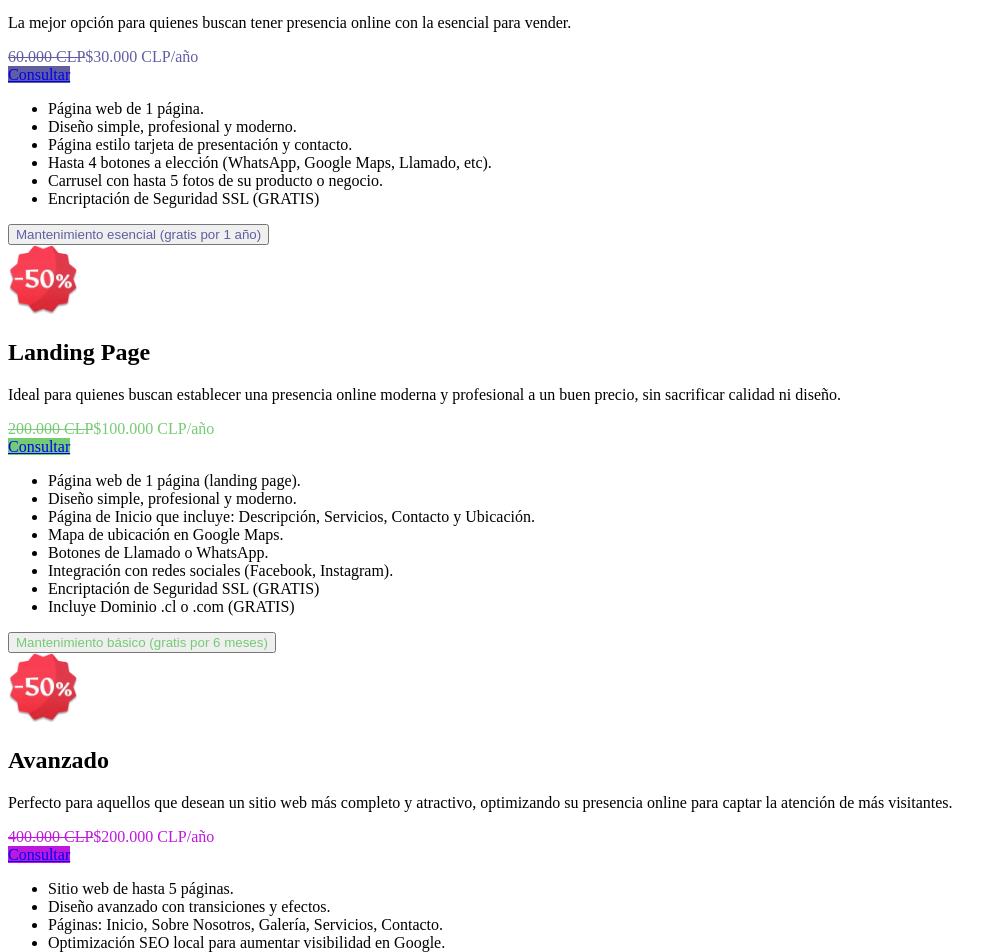
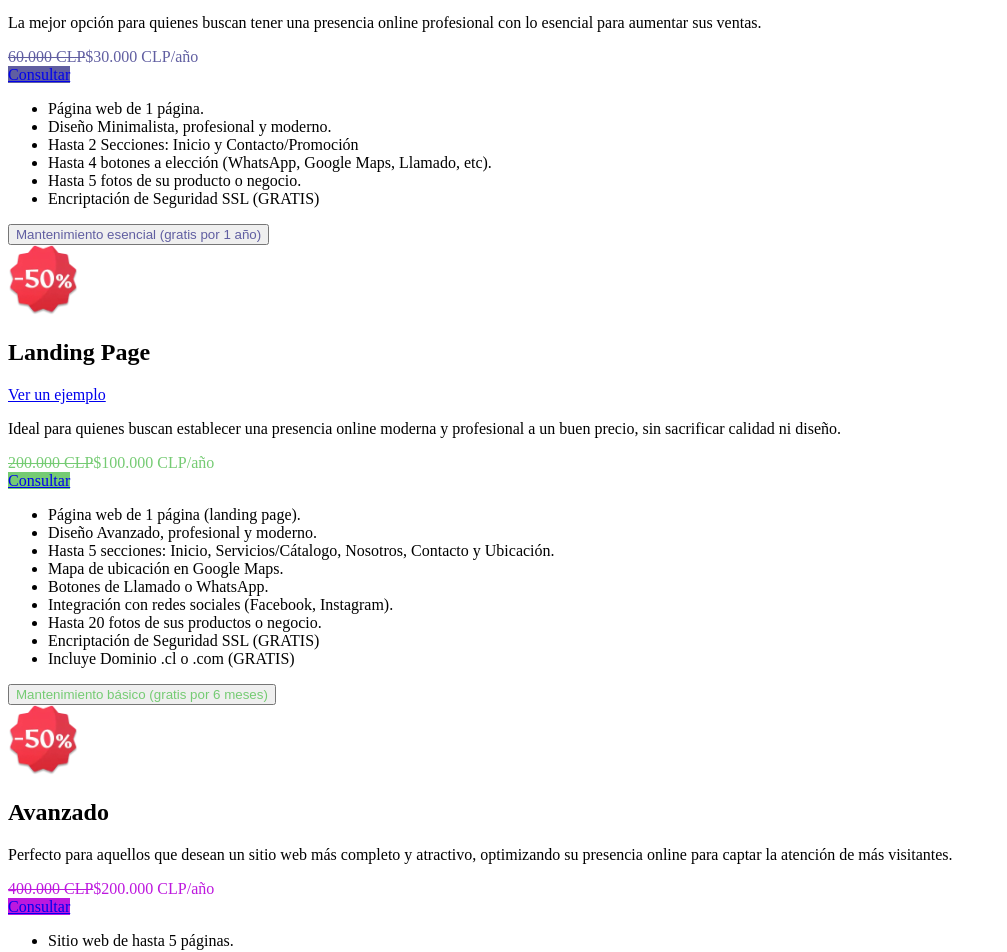
Before and after one commit to imjoaquincancino/react-portfolio, a Next.js app: page /Home in a window 1280 px wide. Shown: the part 3880-4832 px from the top of the page, without its empty margins (0-1007 px from the left). Built offline with nearby package versions, Linux system fonts and the light colour scheme.

Commit message:
Cambios en los planes

```diff
--- a/src/components/Planes.jsx
+++ b/src/components/Planes.jsx
@@ -32,7 +32,7 @@ function PlanCard({
       className="relative md:w-2/5"
     >
       <div
-        className="p-6 flex-grow text-center items-center shadow-xl rounded-2xl flex flex-col bg-gray-900 place-content-stretch text-white w-full hover:shadow-xl hover:-translate-y-2 hover:scale-105 transition-transform duration-500"
+        className="p-6 flex-grow text-center items-center shadow-xl rounded-2xl flex flex-col bg-gray-900 place-content-stretch text-white w-full hover:shadow-xl hover:-translate-y-3 transition-transform duration-500"
         style={{ borderTopColor: color, borderTopWidth: "4px" }}
       >
         {campaign && (
@@ -152,7 +152,7 @@ export function Planes() {
         <div className="bg-gradient-to-l from-[#c440de54] to-[#3393a956] w-3/4 absolute -z-10 rotate-[-7deg] blur-[160px] md:blur-[300px] rounded-full h-screen"></div>
         <div className="container px-4 mx-auto z-10">
           <div className="space-y-1 z-10 sm:flex flex-col sm:justify-center sm:items-center">
-            <span className="bg-clip-text text-xl md:text-2xl text-transparent bg-gradient-to-br from-[#d83333] to-[#f041ff] font-semibold">
+            <span className="bg-clip-text text-xl md:text-2xl text-transparent bg-gradient-to-br from-[#d88333] to-[#ffc341] font-bold">
               Los mejores precios para ti
             </span>
             <h2 className="max-w-screen-lg text-balance text-4xl font-bold md:text-5xl md:leading-tight">
@@ -164,7 +164,7 @@ export function Planes() {
           </div>
           <div className="flex flex-col mt-4 mb-14 text-center">
             {/* Botones de filtro */}
-            <div className="flex justify-center space-x-20">
+            <div className="flex justify-center space-x-24">
               <button
                 className={`py-2.5 px-8 justify-center rounded-[10px] font-bold border flex text-justify items-center gap-x-2.5 transition-transform duration-300 ${
                   filter === "todos"
--- a/src/utils/planes/avanzado.json
+++ b/src/utils/planes/avanzado.json
@@ -19,7 +19,7 @@
       "icon": "fa-circle-info"
     },
     {
-      "content": "Optimización SEO local para aumentar visibilidad en Google.",
+      "content": "Optimización avanzada de textos para SEO en Google.",
       "icon": "fa-search"
     },
     {
@@ -33,6 +33,10 @@
     {
       "content": "Integración con redes sociales (Facebook, Instagram).",
       "icon": "fa-brands fa-instagram"
+    },
+    {
+      "content": "Hasta 40 fotos de sus productos o negocio.",
+      "icon": "fa-solid fa-image"
     },
     {
       "content": "Encriptación de Seguridad SSL (GRATIS)",
--- a/src/utils/planes/full.json
+++ b/src/utils/planes/full.json
@@ -1,6 +1,6 @@
 {
   "name": "Corporativo",
-  "description": "La opción más completa para quienes buscan una solución web altamente personalizada y funcional, con un enfoque en la experiencia del usuario.",
+  "description": "La opción más completa para quienes buscan una solución web altamente personalizada y funcional, con un enfoque en la experiencia del usuario y en la identidad de marca.",
   "price": "325.000",
   "campaign": true,
   "beforePrice": "650.000",
@@ -19,7 +19,7 @@
       "icon": "fa-circle-info"
     },
     {
-      "content": "Optimización y monitorización SEO Avanzada asegurando el mejor posicionamiento en Google.",
+      "content": "Optimización avanzada de textos, imágenes, keywords para SEO en Google (incluye Reportes de estadísticas).",
       "icon": "fa-search"
     },
     {
@@ -35,16 +35,16 @@
       "icon": "fa-brands fa-instagram"
     },
     {
-      "content": "Hasta 5 cuentas de correo.",
-      "icon": "fa-envelope"
+      "content": "Hasta 60 fotos de sus productos o negocio.",
+      "icon": "fa-solid fa-image"
     },
     {
-      "content": "Perfil de Negocio en Google Administrado.",
+      "content": "Optimización de Perfil de Negocio en Google.",
       "icon": "fa-briefcase"
     },
     {
-      "content": "Campaña de Publicidad mediante Google Ads Administrada.",
-      "icon": "fa-ad"
+      "content": "Hasta 5 cuentas de correo con dominio insitucional (nombre@tudominio.cl).",
+      "icon": "fa-envelope"
     },
     {
       "content": "Encriptación de Seguridad SSL (GRATIS)",
--- a/src/utils/planes/landing.json
+++ b/src/utils/planes/landing.json
@@ -4,6 +4,7 @@
   "price": "100.000",
   "campaign": true,
   "beforePrice": "200.000",
+  "example": "https://lachocolattina.cl",
   "best": true,
   "wspLink": "https://api.whatsapp.com/send?phone=56965926195&text=Hola%2C%20me%20interesa%20el%20plan%20Landing.",
   "features": [
@@ -12,11 +13,11 @@
       "icon": "fa-pager"
     },
     {
-      "content": "Diseño simple, profesional y moderno.",
+      "content": "Diseño Avanzado, profesional y moderno.",
       "icon": "fa-paint-brush"
     },
     {
-      "content": "Página de Inicio que incluye: Descripción, Servicios, Contacto y Ubicación.",
+      "content": "Hasta 5 secciones: Inicio, Servicios/Cátalogo, Nosotros, Contacto y Ubicación.",
       "icon": "fa-circle-info"
     },
     {
@@ -30,6 +31,10 @@
     {
       "content": "Integración con redes sociales (Facebook, Instagram).",
       "icon": "fa-brands fa-instagram"
+    },
+    {
+      "content": "Hasta 20 fotos de sus productos o negocio.",
+      "icon": "fa-solid fa-image"
     },
     {
       "content": "Encriptación de Seguridad SSL (GRATIS)",
--- a/src/utils/planes/mini.json
+++ b/src/utils/planes/mini.json
@@ -1,6 +1,6 @@
 {
     "name": "Esencial (Mini Web)",
-    "description": "La mejor opción para quienes buscan tener presencia online con la esencial para vender.",
+    "description": "La mejor opción para quienes buscan tener una presencia online profesional con lo esencial para aumentar sus ventas.",
     "price": "30.000",
     "example": "https://dondepanchoensenada.cl",
     "beforePrice": "60.000",
@@ -12,11 +12,11 @@
         "icon": "fa-pager"
       },
       {
-        "content": "Diseño simple, profesional y moderno.",
+        "content": "Diseño Minimalista, profesional y moderno.",
         "icon": "fa-paint-brush"
       },
       {
-        "content": "Página estilo tarjeta de presentación y contacto.",
+        "content": "Hasta 2 Secciones: Inicio y Contacto/Promoción",
         "icon": "fa-circle-info"
       },
       {
@@ -24,7 +24,7 @@
         "icon": "fa-brands fa-whatsapp"
       },
       {
-        "content": "Carrusel con hasta 5 fotos de su producto o negocio.",
+        "content": "Hasta 5 fotos de su producto o negocio.",
         "icon": "fa-solid fa-image"
       },
       {
--- a/src/utils/projects.js
+++ b/src/utils/projects.js
@@ -16,7 +16,7 @@ const proyects = [
   {
     name: "Donde Pancho",
     description:
-      "Presentación Digital (Mini Web) del restaurante Donde Pancho. Con un diseño moderno, profesional y minimalista. Contiene lo esencial para marcar presencia en linea.",
+      "Mini Web del restaurante Donde Pancho Ensenada. Con un diseño moderno, profesional y minimalista. Contiene lo esencial para marcar presencia en linea.",
     url: "https://dondepanchoensenada.cl",
     img: "/img/projects/mockup-dondepancho.webp",
   }
```
